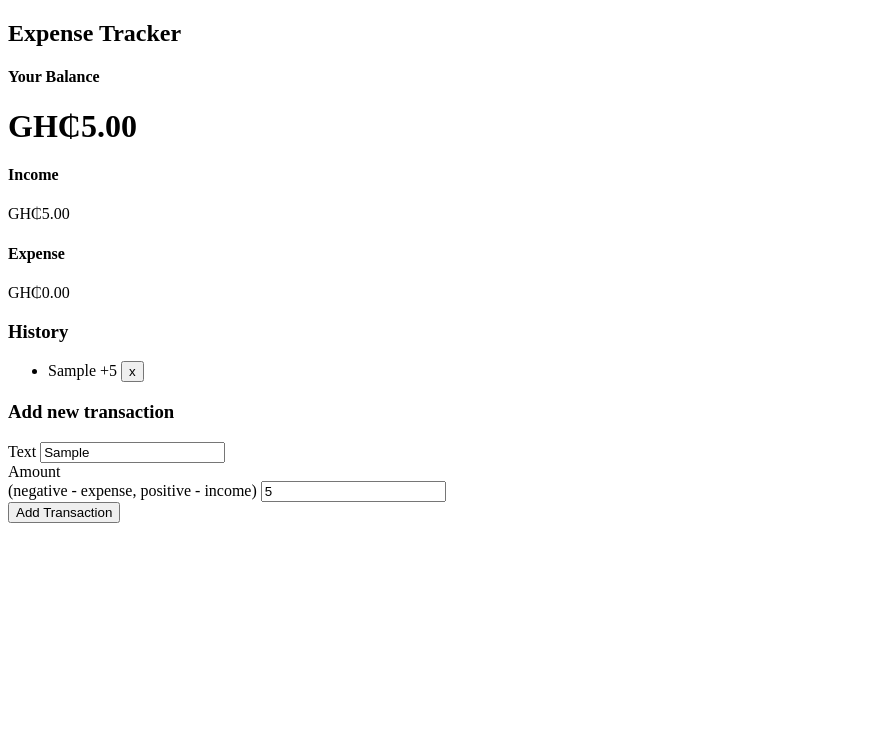
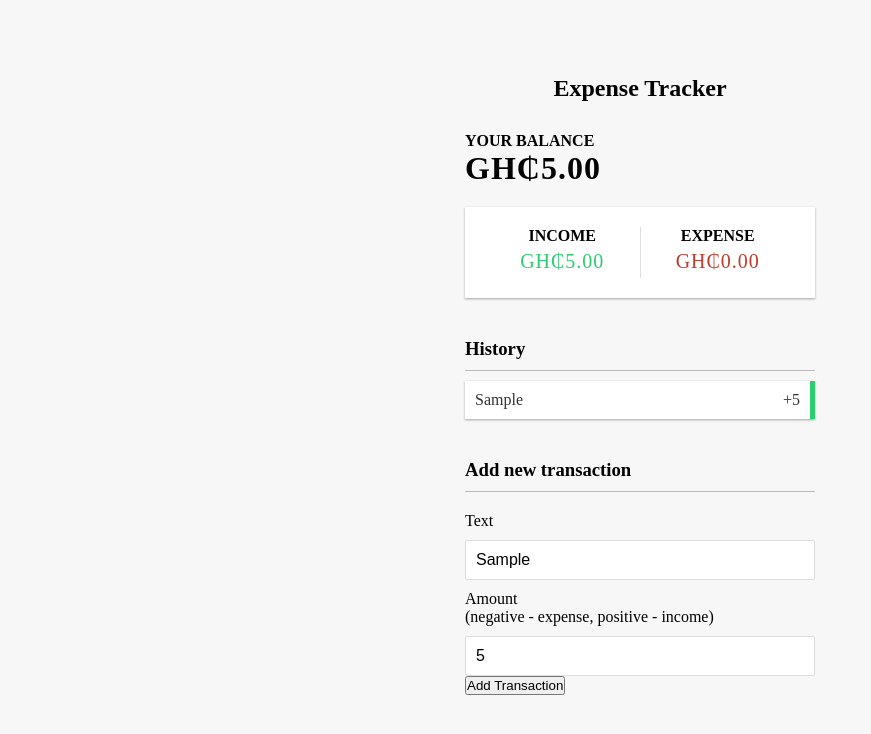
Before and after one commit to SethMegbetor/base-c6-expense-tracker-js-local-storage, a plain HTML site: page index.html in a window 1280 px wide. Both pictures are taken after typing "Sample", "5" into the empty fields and a click on the button "Add Transaction". Shown: the whole page, without its empty margins (0-871 px from the left). Drawn offline with Linux system fonts and the light colour scheme.

Commit message:
added css

```diff
--- a/index.html
+++ b/index.html
@@ -4,6 +4,7 @@
     <meta charset="UTF-8" />
     <meta http-equiv="X-UA-Compatible" content="IE=edge" />
     <meta name="viewport" content="width=device-width, initial-scale=1.0" />
+    <link rel="stylesheet" href="./style.css">
     <title>Expense Tracker</title>
   </head>
   <body>
--- a/style.css
+++ b/style.css
@@ -0,0 +1,130 @@
+:root{
+  --box-shadow: 0 1px 3px rgba(0, 0, 0, 0.12), 0 1px 2px rgba(0, 0, 0, 0.24)
+}
+
+*{
+  margin: 0;
+  padding: 0;
+  box-sizing: border-box;
+}
+
+body{
+  background-color: #f7f7f7;
+  display: flex;
+  flex-direction: column;
+  align-items: center;
+  justify-content: center;
+  min-height: 100vh;
+  margin: 0;
+}
+
+.container{
+  margin: 30px auto;
+  width: 350px;
+}
+
+h1{
+  letter-spacing: 1px;
+  margin: 0;
+}
+h3{
+  border-bottom: 1px solid #bbb;
+  padding-bottom: 10px;
+  margin: 40px 0 10px;
+}
+
+h4{
+  margin: 0;
+  text-transform: uppercase;
+}
+
+.inc-exp-container{
+  background-color: #fff;
+  box-shadow: var(--box-shadow);
+  padding: 20px;
+  display: flex;
+  justify-content: space-between;
+  margin: 20px 0;
+}
+.inc-exp-container > div{
+  flex: 1;
+  text-align: center;
+}
+.inc-exp-container > div:first-of-type{
+  border-right: 1px solid #dedede;
+}
+
+.money{
+  font-size: 20px;
+  letter-spacing: 1px;
+  margin: 5px 0;
+}
+
+.money.plus{
+  color: #2ecc71;
+}
+.money.minus{
+  color: #c0392b;
+}
+
+label{
+  display: inline-block;
+  margin: 10px 0;
+}
+
+input[type='text'],
+input[type='number']{
+  border: 1px solid #dedede;
+  border-radius: 2px;
+  display: block;
+  font-size: 16px;
+  padding: 10px;
+  width: 100%;
+}
+
+.btn:focus, .delete-btn:focus{
+  outline: 0;
+}
+
+.list{
+  list-style-type: none;
+  padding: 0;
+  margin-bottom: 40px;
+}
+
+.list li{
+  background-color: #fff;
+  box-shadow: var(--box-shadow);
+  color: #333;
+  display: flex;
+  justify-content: space-between;
+  position: relative;
+  padding: 10px;
+  margin: 10px 0;
+}
+
+.list li.plus{
+  border-right: 5px solid #2ecc71;
+}
+.list li.minus{
+  border-right: 5px solid #c0392b;
+}
+.delete-btn{
+  cursor: pointer;
+  background-color: #e74c3c;
+  border: 0;
+  color: #fff;
+  font-size: 20px;
+  line-height: 20px;
+  padding: 2px 5px;
+  position: absolute;
+  top: 50%;
+  left: 0;
+  transform: translate(-100%, -50%);
+  opacity: 0;
+  transition: opacity 0.3s ease;
+}
+
+.list li:hover .delete-btn{
+  opacity: 1;
+}
```
